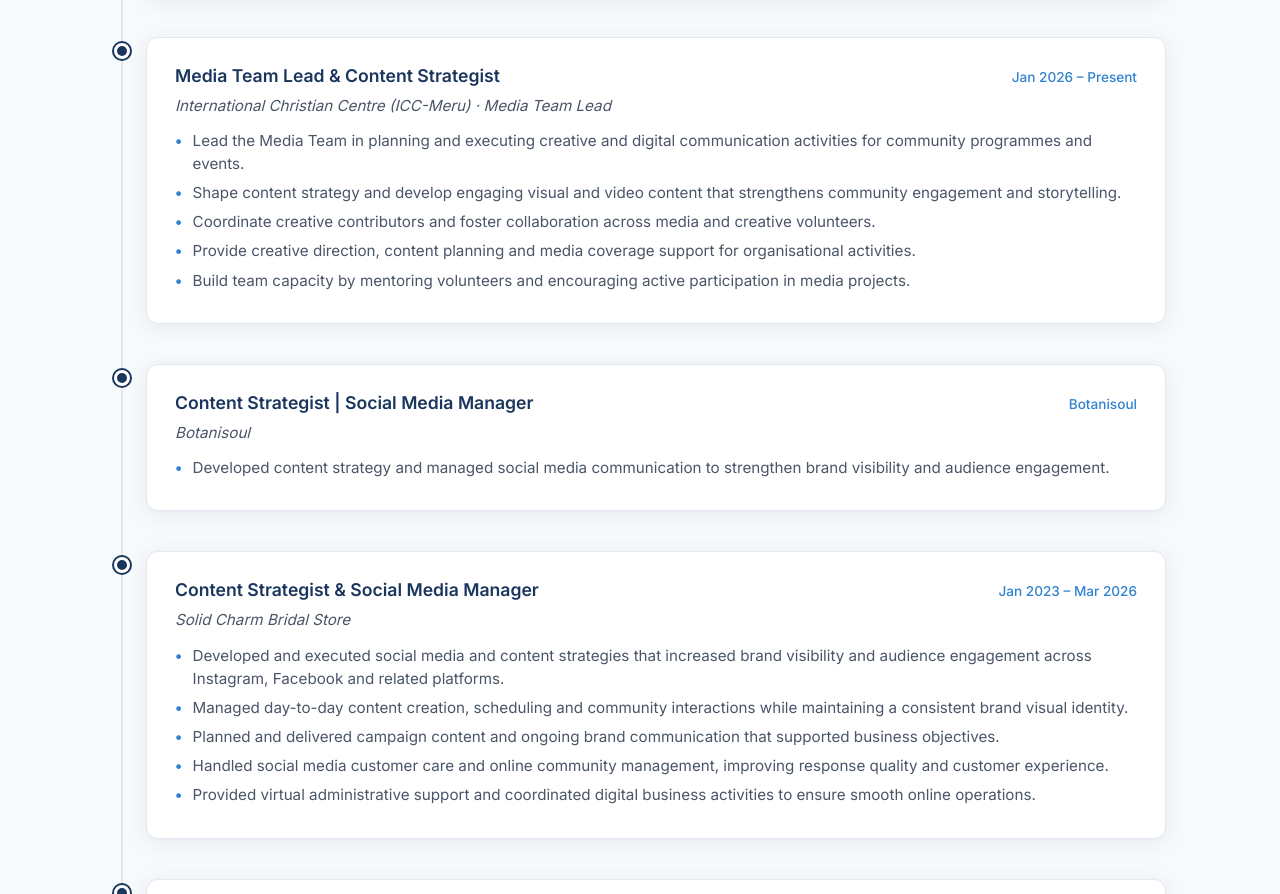
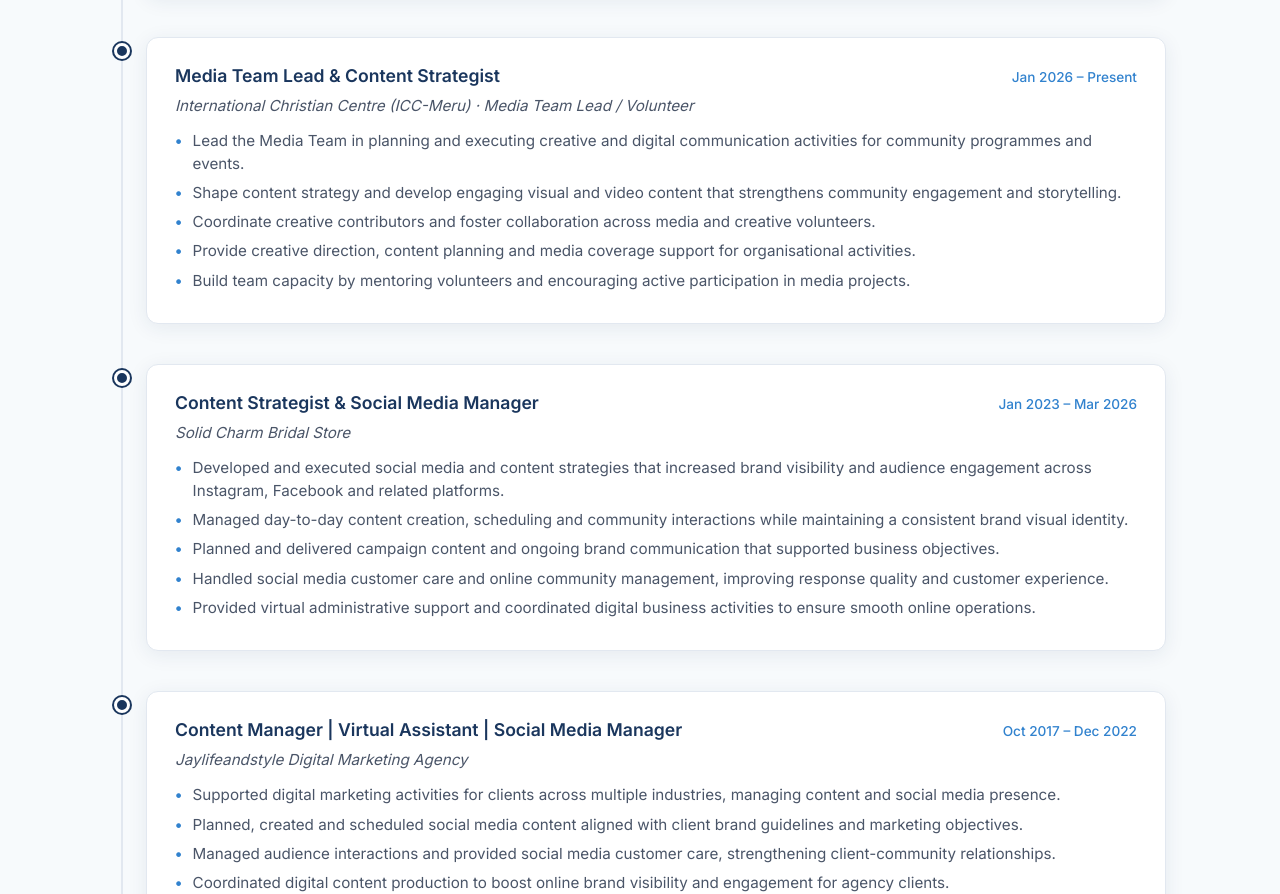
Before and after one commit to shantykk/daisy-portfolio, a plain HTML site: page index.html in a window 1280 px wide. Shown: the part 1928-2822 px from the top of the page. Drawn offline with nearby package versions, Linux system fonts and the light colour scheme.

Commit message:
Refine experience entries

```diff
--- a/index.html
+++ b/index.html
@@ -142,27 +142,13 @@
               <h3>Media Team Lead & Content Strategist</h3>
               <span class="timeline-date">Jan 2026 – Present</span>
             </div>
-            <p class="timeline-company">International Christian Centre (ICC-Meru) · Media Team Lead</p>
+            <p class="timeline-company">International Christian Centre (ICC-Meru) · Media Team Lead / Volunteer</p>
             <ul>
               <li>Lead the Media Team in planning and executing creative and digital communication activities for community programmes and events.</li>
               <li>Shape content strategy and develop engaging visual and video content that strengthens community engagement and storytelling.</li>
               <li>Coordinate creative contributors and foster collaboration across media and creative volunteers.</li>
               <li>Provide creative direction, content planning and media coverage support for organisational activities.</li>
               <li>Build team capacity by mentoring volunteers and encouraging active participation in media projects.</li>
-            </ul>
-          </div>
-        </div>
-
-        <div class="timeline-item">
-          <div class="timeline-marker"></div>
-          <div class="timeline-content">
-            <div class="timeline-header">
-              <h3>Content Strategist | Social Media Manager</h3>
-              <span class="timeline-date">Botanisoul</span>
-            </div>
-            <p class="timeline-company">Botanisoul</p>
-            <ul>
-              <li>Developed content strategy and managed social media communication to strengthen brand visibility and audience engagement.</li>
             </ul>
           </div>
         </div>
```
Also changed, not shown: 2 other files.
